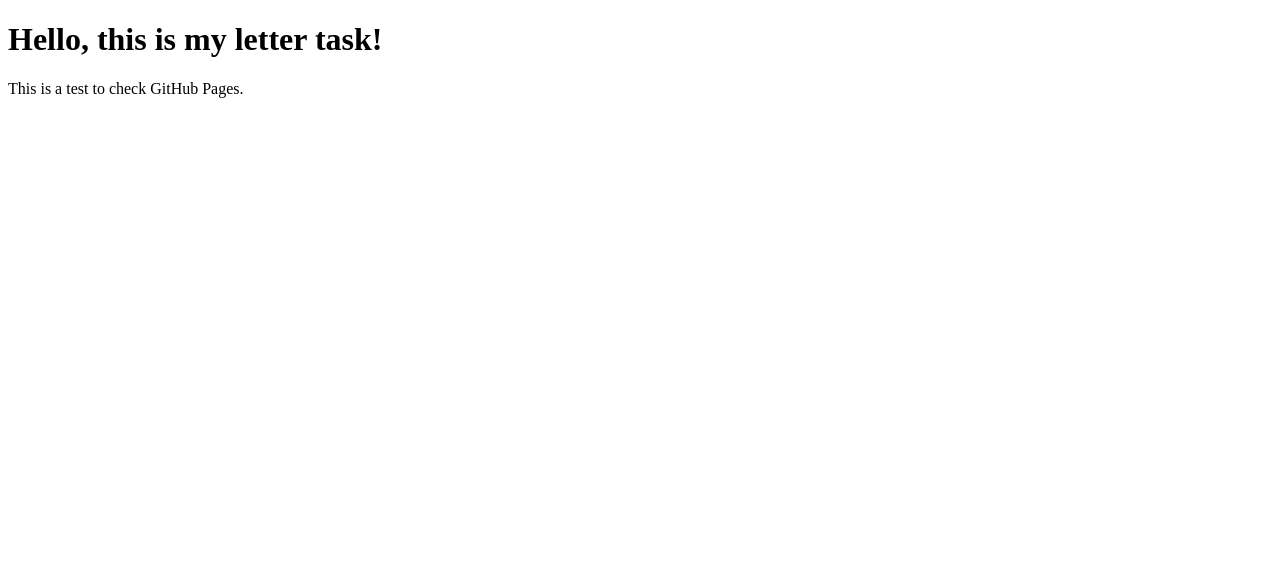
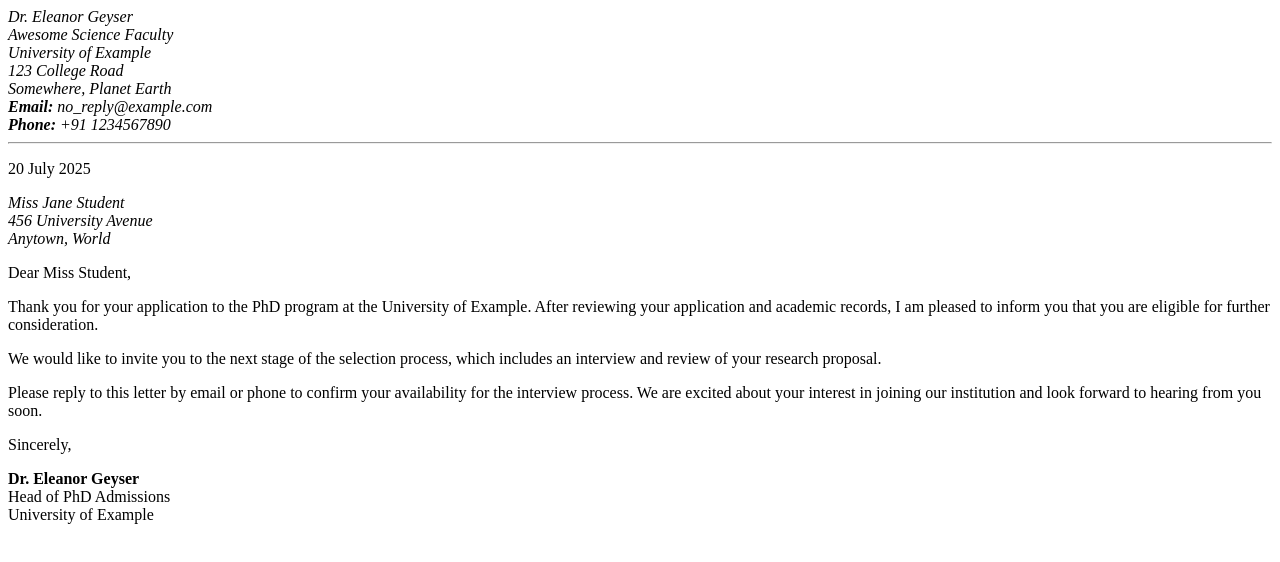
Before and after one commit to mehruban320/marking-up-a-letter, a plain HTML site: page index.html in a window 1280 px wide. Drawn offline with Linux system fonts and the light colour scheme.

Commit message:
Update index.html

```diff
--- a/index.html
+++ b/index.html
@@ -1,10 +1,55 @@
 <!DOCTYPE html>
-<html>
+<html lang="en">
   <head>
-    <title>Letter Page</title>
+    <meta charset="UTF-8" />
+    <title>Letter to Prospective PhD Student</title>
   </head>
   <body>
-    <h1>Hello, this is my letter task!</h1>
-    <p>This is a test to check GitHub Pages.</p>
+    <address>
+      Dr. Eleanor Geyser<br />
+      Awesome Science Faculty<br />
+      University of Example<br />
+      123 College Road<br />
+      Somewhere, Planet Earth<br />
+      <strong>Email:</strong> no_reply@example.com<br />
+      <strong>Phone:</strong> +91 1234567890
+    </address>
+
+    <hr />
+
+    <p>20 July 2025</p>
+
+    <address>
+      Miss Jane Student<br />
+      456 University Avenue<br />
+      Anytown, World
+    </address>
+
+    <p>Dear Miss Student,</p>
+
+    <p>
+      Thank you for your application to the PhD program at the University of
+      Example. After reviewing your application and academic records, I am
+      pleased to inform you that you are eligible for further consideration.
+    </p>
+
+    <p>
+      We would like to invite you to the next stage of the selection process,
+      which includes an interview and review of your research proposal.
+    </p>
+
+    <p>
+      Please reply to this letter by email or phone to confirm your availability
+      for the interview process. We are excited about your interest in joining
+      our institution and look forward to hearing from you soon.
+    </p>
+
+    <p>Sincerely,</p>
+
+    <p>
+      <strong>Dr. Eleanor Geyser</strong><br />
+      Head of PhD Admissions<br />
+      University of Example
+    </p>
   </body>
 </html>
```
